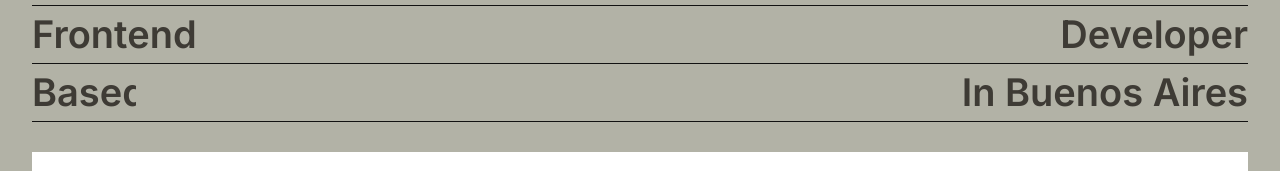
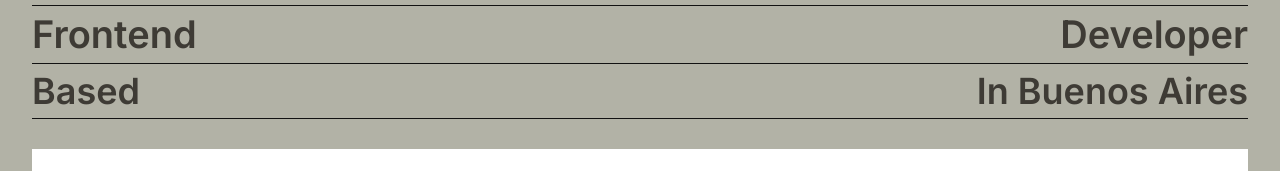
Before and after one commit to Drennann/portfolio2, a Next.js app: page / in a window 1280 px wide. Shown: the part 255-426 px from the top of the page. Built offline with nearby package versions, Linux system fonts and the light colour scheme.

Commit message:
[Fixed] first section

```diff
--- a/src/components/FirstSection.tsx
+++ b/src/components/FirstSection.tsx
@@ -13,8 +13,6 @@
   useIsomorphicLayoutEffect(() => {
     const ctx = gsap.context((context: any) => {
       const tl = gsap.timeline()
-      const hrs = context.selector('hr')
-      console.log(hrs)
       tl.from('.reveal', {
         x: 80,
         opacity: 0,
@@ -72,22 +70,22 @@
         Argentine
       </h2>
       <Hr />
-      <div className='smd:flex block w-full overflow-y-hidden'>
-        <h2 className='text-[38px] font-semibold min-w-full text-left text smd:inline-block smd:min-w-fit'>
+      <div className='smd:flex block w-full overflow-y-hidden smd:justify-between'>
+        <h2 className='text-[38px] font-semibold smd:w-fit text-left text'>
           Frontend
         </h2>
         <Hr className='smd:hidden' />
-        <h2 className='text-[38px] font-semibold w-full text-right text smd:inline'>
+        <h2 className='text-[38px] font-semibold w-full text-right text smd:w-fit'>
           Developer
         </h2>
       </div>
       <Hr />
-      <div className='smd:flex block w-full overflow-y-hidden'>
-        <h2 className='text-[38px] font-semibold w-full text-left text smd:w-fit'>
+      <div className='smd:flex block w-full overflow-y-hidden smd:justify-between'>
+        <h2 className='text-[36px] font-semibold w-full text-left text smd:w-fit '>
           Based
         </h2>
         <Hr className='smd:hidden' />
-        <h2 className='text-[38px] font-semibold text smd:w-full text-right'>
+        <h2 className='text-[36px] font-semibold text text-right smd:w-fit'>
           In Buenos Aires
         </h2>
       </div>
--- /dev/null
+++ b/src/components/ProjectCard.tsx
@@ -0,0 +1,7 @@
+export default function ProjectCard() {
+  return (
+    <div>
+      <div>ProjectCard</div>
+    </div>
+  )
+}
```
